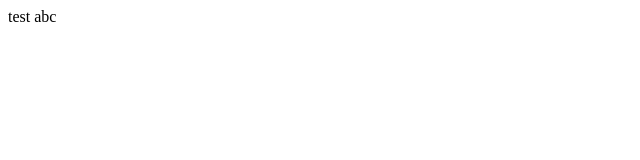
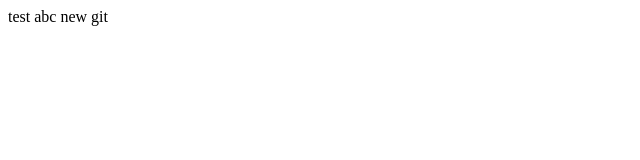
Before and after one commit to rereyyyi/new_git, a plain HTML site: page test.html in a window 1280 px wide. Shown: the full height of the page, 0-640 px from the left. Drawn offline with Linux system fonts and the light colour scheme.

Commit message:
Update test.html

```diff
--- a/test.html
+++ b/test.html
@@ -8,5 +8,6 @@
 <body>
    test
    abc
+    new git
 </body>
 </html>
```
